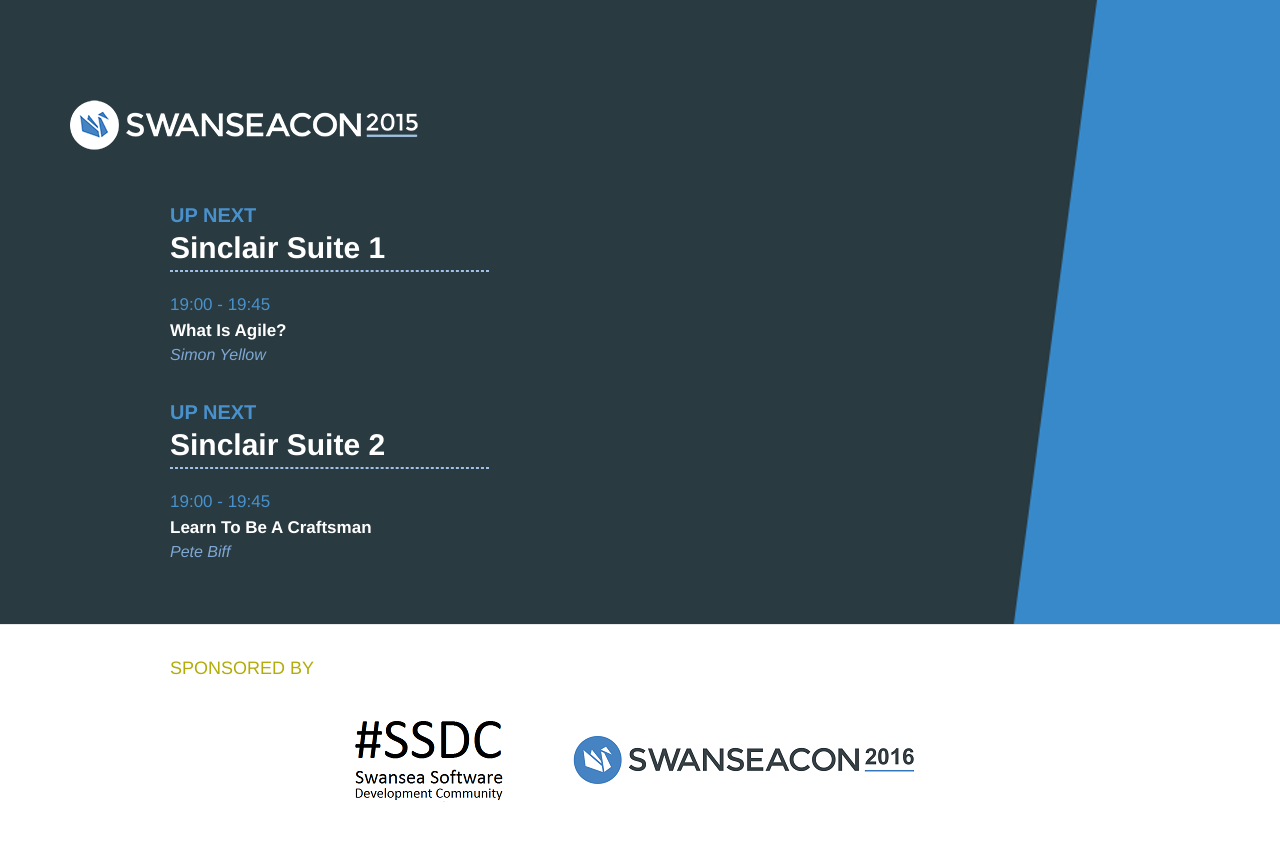
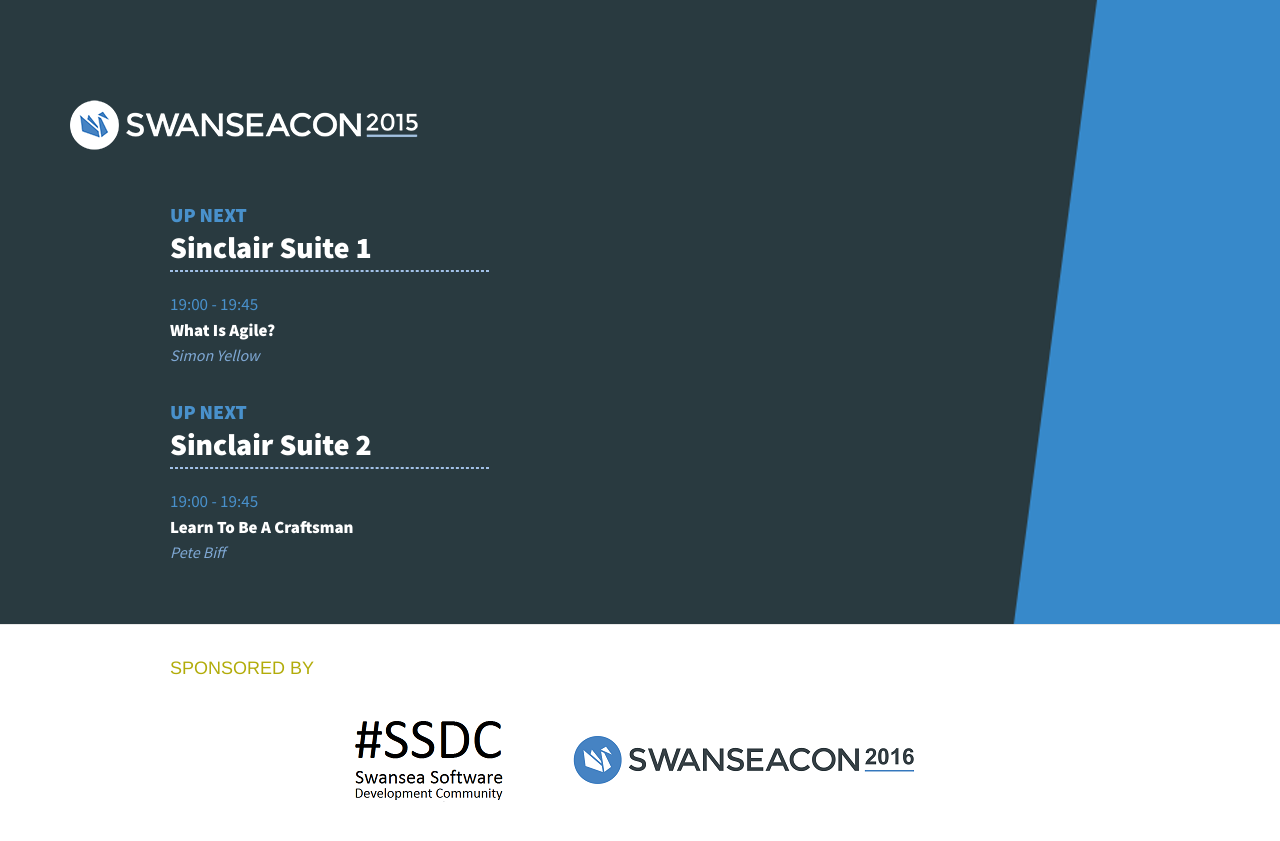
Before and after one commit to vivrichards600/eventify, a Jekyll site: the page built from index.html, in a window 1280 px wide. Shown: the top 841 px of the page. Built offline with Jekyll 4.4.1, drawn with Linux system fonts in a browser that asks for light colours.

Commit message:
minor style chnges

```diff
--- a/_includes/head.html
+++ b/_includes/head.html
@@ -7,6 +7,7 @@
   <meta name="description" content="{% if page.excerpt %}{{ page.excerpt | strip_html | strip_newlines | truncate: 160 }}{% else %}{{ site.description }}{% endif %}">
 
   <link rel="stylesheet" href="{{ "/css/main.css" | prepend: site.baseurl }}">
+  <link href='https://fonts.googleapis.com/css?family=Source+Sans+Pro:400,900' rel='stylesheet' type='text/css'>
   <link rel="canonical" href="{{ page.url | replace:'index.html','' | prepend: site.baseurl | prepend: site.url }}">
   <link rel="alternate" type="application/rss+xml" title="{{ site.title }}" href="{{ "/feed.xml" | prepend: site.baseurl | prepend: site.url }}">
 </head>
--- a/_sass/_layout.scss
+++ b/_sass/_layout.scss
@@ -127,6 +127,7 @@
 		color:#4991cc;
 		font-weight:bold;
 		font-size:20px;
+		font-family: 'Source Sans Pro', sans-serif;
 	}
 
 	h3 {
@@ -134,12 +135,14 @@
 		font-weight:bold;
 		color:#fff;
 		margin-top: -20px;
+		font-family: 'Source Sans Pro', sans-serif;
 	}
 
 	h4 {
 		color:#4991cc;
 		font-size:17px;
 		margin-bottom: 0px;
+		font-family: 'Source Sans Pro', sans-serif;
 	}
 
 	h5 {
@@ -147,6 +150,7 @@
 		font-size:17px;
 		font-weight:bold;
 		text-transform: capitalize;
+		font-family: 'Source Sans Pro', sans-serif;
 	}
 
 	p {
@@ -154,6 +158,7 @@
 		color: #7FA8D4;
 		margin-top: -15px;
 		font-size: 16px;
+		font-family: 'Source Sans Pro', sans-serif;
 	}
 }
 
```
Also changed, not shown: img/bg.png.
